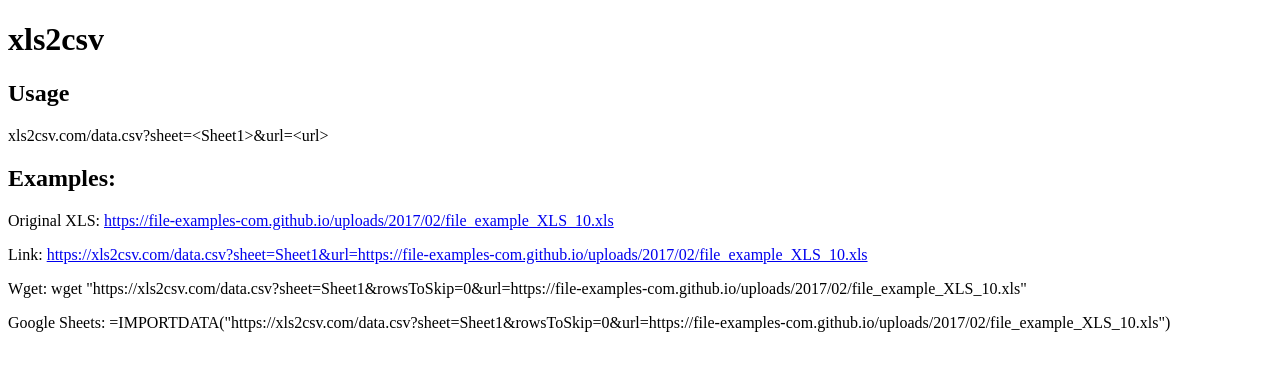
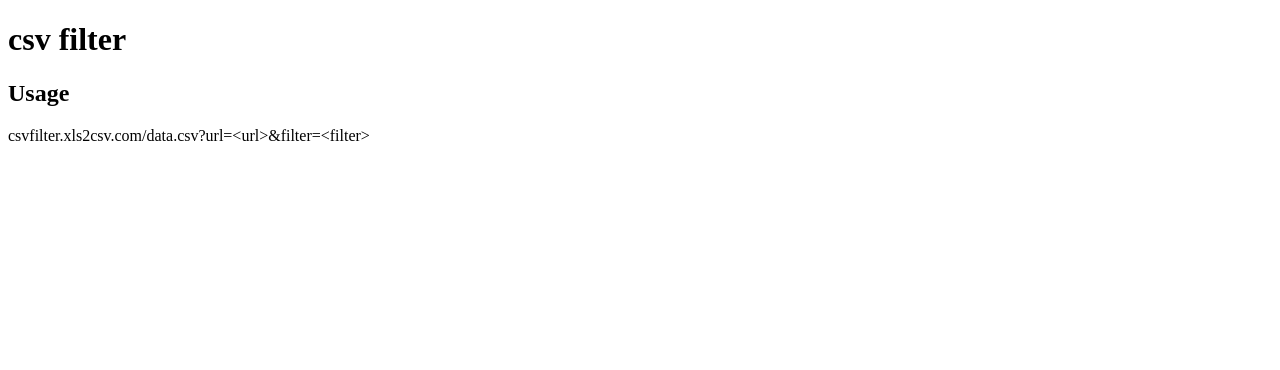
Before and after one commit to USMortality/csvfilter, a website: page public/index.html in a window 1280 px wide. Drawn offline with Linux system fonts and the light colour scheme.

Commit message:
update html

```diff
--- a/public/index.html
+++ b/public/index.html
@@ -8,8 +8,8 @@
 <head>
     <meta charset="utf-8">
     <meta http-equiv="X-UA-Compatible" content="IE=edge">
-    <title>xls2csv.com - Convert XLS to CSV on the fly!</title>
-    <meta name="description" content="Convert XLS to CSV on the fly.">
+    <title>csv filter</title>
+    <meta name="description" content="Filter csv.">
     <meta name="viewport" content="width=device-width, initial-scale=1">
     <link rel="stylesheet" href="">
 </head>
@@ -18,23 +18,9 @@
     <!--[if lt IE 7]>
             <p class="browsehappy">You are using an <strong>outdated</strong> browser. Please <a href="#">upgrade your browser</a> to improve your experience.</p>
         <![endif]-->
-    <h1>xls2csv</h1>
+    <h1>csv filter</h1>
     <h2>Usage</h2>
-    <p>xls2csv.com/data.csv?sheet=&ltSheet1&gt&url=&lturl&gt</p>
-    <h2>Examples:</h2>
-    <p>Original XLS: <a
-            href="https://file-examples-com.github.io/uploads/2017/02/file_example_XLS_10.xls">https://file-examples-com.github.io/uploads/2017/02/file_example_XLS_10.xls</a>
-    </p>
-    <p>Link: <a
-            href="https://xls2csv.com/data.csv?sheet=Sheet1&rowsToSkip=0&url=https://file-examples-com.github.io/uploads/2017/02/file_example_XLS_10.xls">https://xls2csv.com/data.csv?sheet=Sheet1&url=https://file-examples-com.github.io/uploads/2017/02/file_example_XLS_10.xls</a>
-    </p>
-    <p>Wget: wget
-        "https://xls2csv.com/data.csv?sheet=Sheet1&rowsToSkip=0&url=https://file-examples-com.github.io/uploads/2017/02/file_example_XLS_10.xls"
-    </p>
-    <p>Google Sheets:
-        =IMPORTDATA("https://xls2csv.com/data.csv?sheet=Sheet1&rowsToSkip=0&url=https://file-examples-com.github.io/uploads/2017/02/file_example_XLS_10.xls")
-    </p>
-    <script src="" async defer></script>
+    <p>csvfilter.xls2csv.com/data.csv?url=&lturl&gt&filter=&ltfilter&gt</p>
 </body>
 
 </html>
```
